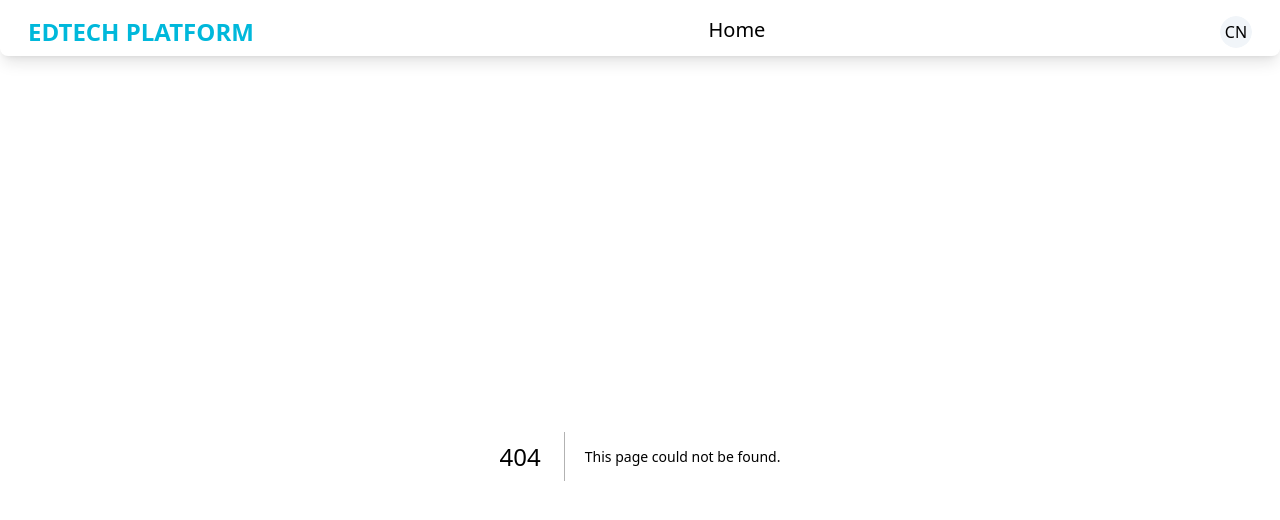
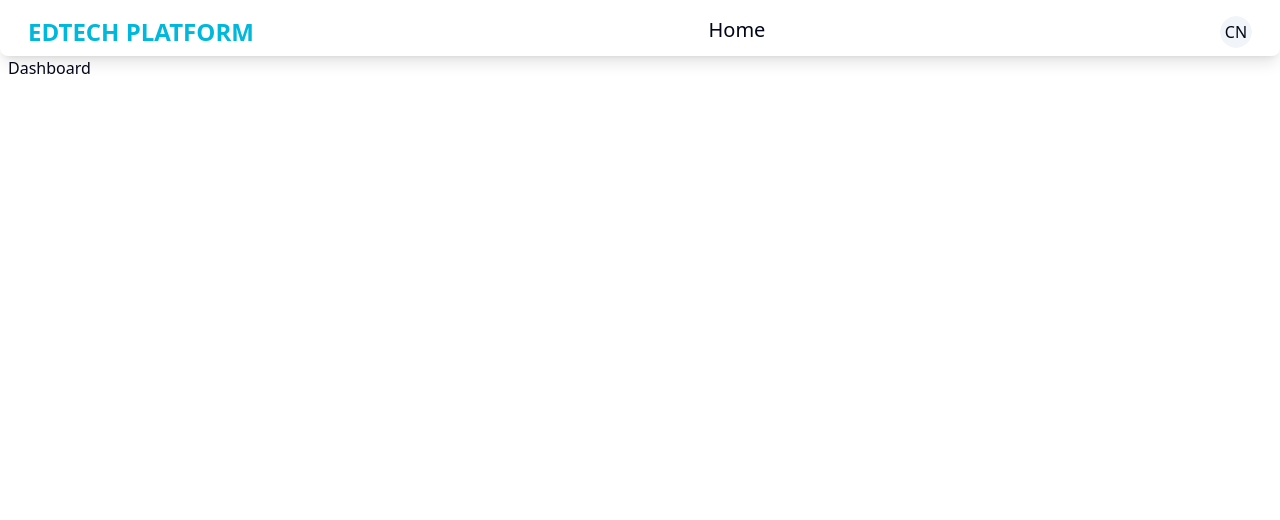
Before and after one commit to BorshaDevi/edtech-platform, a Next.js app: page /dashboard in a window 1280 px wide. Before the commit this address had no page. Shown: the top 520 px of the page. Built offline with nearby package versions, Linux system fonts and the light colour scheme.

Commit message:
create dashboard layout and page.js

```diff
--- /dev/null
+++ b/src/app/dashboard/layout.js
@@ -0,0 +1,29 @@
+import { Geist, Geist_Mono } from "next/font/google";
+import "../globals.css";
+
+const geistSans = Geist({
+  variable: "--font-geist-sans",
+  subsets: ["latin"],
+});
+
+const geistMono = Geist_Mono({
+  variable: "--font-geist-mono",
+  subsets: ["latin"],
+});
+
+export const metadata = {
+  title: "Create Next App",
+  description: "Generated by create next app",
+};
+
+export default function RootLayout({ children }) {
+  return (
+    <html lang="en">
+      <body
+        className={`${geistSans.variable} ${geistMono.variable} antialiased`}
+      >
+        {children}
+      </body>
+    </html>
+  );
+}
--- /dev/null
+++ b/src/app/dashboard/page.js
@@ -0,0 +1,7 @@
+export default function DashboardHomePage() {
+  return (
+    <div className="mx-0 container px-2">
+      <h1>Dashboard</h1>
+    </div>
+  );
+}
```
